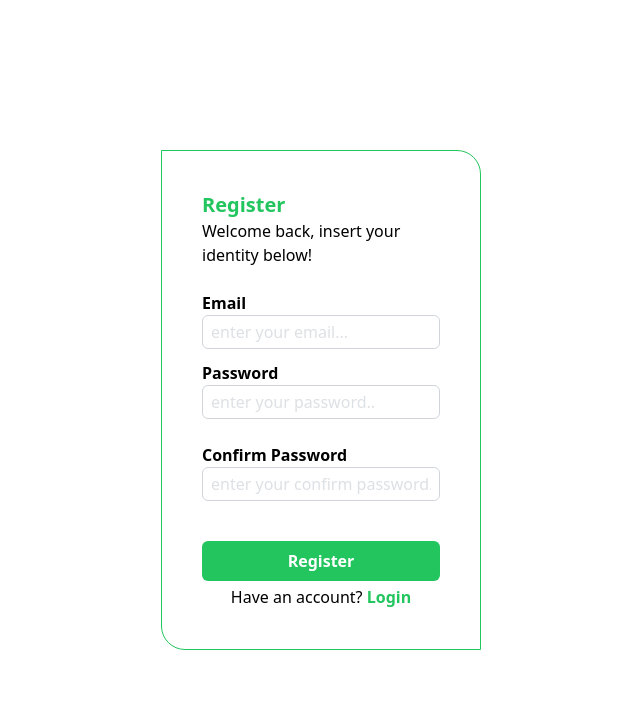
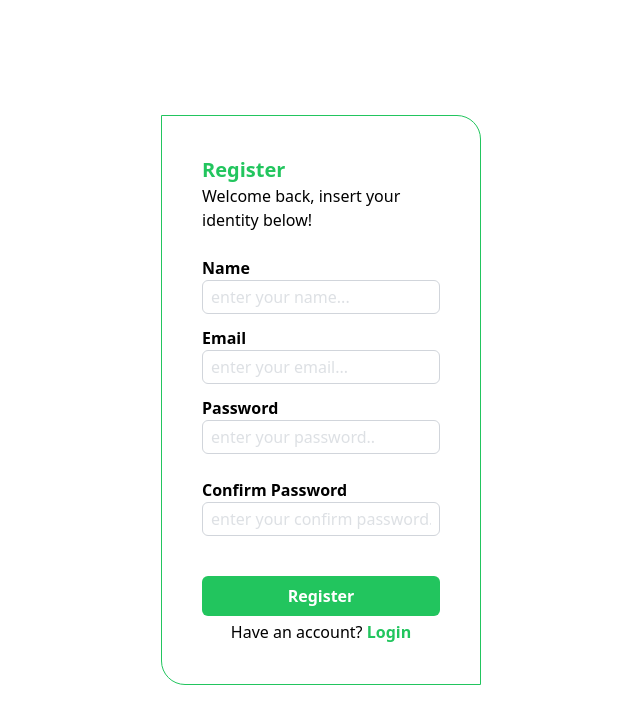
Before and after one commit to merillpr/learn-reactjs-atomic, a React (Vite) app: page /register in a window 1280 px wide. Shown: the top 724 px of the page, without its empty margins (319-959 px from the left). Built offline with nearby package versions, Linux system fonts and the light colour scheme.

Commit message:
feat(register): add backend register

```diff
--- a/src/components/fragments/RegisterFragment.jsx
+++ b/src/components/fragments/RegisterFragment.jsx
@@ -1,15 +1,39 @@
 import { Link } from "react-router-dom";
 import Input from "../elements/Input";
 import Button from "../elements/Button";
+import { register } from "../../services/service.register";
 
 export default function LoginFragment(props) {
   const { namePage, question, destLink, destText } = props;
+
+  const handleOnSubmit = (e) => {
+    e.preventDefault();
+    const user = {
+      name: e.target.name.value,
+      email: e.target.email.value,
+      password: e.target.password.value,
+      password_confirmation: e.target.confirmPassword.value,
+    };
+    register(user, (data) => {
+      if(data.success){
+        window.location.href = "/login";
+      }
+    });
+  };
 
   return (
     <div className="w-full max-w-xs border border-green-500 p-10 rounded-bl-3xl rounded-tr-3xl">
       <h1 className="text-green-500 text-xl font-bold">{namePage}</h1>
       <p className="mb-6">Welcome back, insert your identity below!</p>
-      <form action="">
+      <form onSubmit={handleOnSubmit}>
+        <div className="mb-3">
+          <Input
+            labelName="Name"
+            typeInput="text"
+            name="name"
+            placeText="enter your name..."
+          />
+        </div>
         <div className="mb-3">
           <Input
             labelName="Email"
@@ -38,7 +62,10 @@ export default function LoginFragment(props) {
       </form>
       <p className="text-center">
         {question}{" "}
-        <Link to={`/${destLink}`} className="text-green-500 font-semibold hover:text-green-600">
+        <Link
+          to={`/${destLink}`}
+          className="text-green-500 font-semibold hover:text-green-600"
+        >
           {destText}
         </Link>
       </p>
--- a/src/components/layouts/MainLayout.jsx
+++ b/src/components/layouts/MainLayout.jsx
@@ -18,6 +18,21 @@ export default function MainLayout(props) {
   return (
     <>
       <div className="w-full bg-white py-3 px-5 flex justify-end items-center shadow-md fixed">
+        <div className="mr-4">
+          <a href="/transaction" className="hover:text-green-500">
+            Transaction
+          </a>
+        </div>
+        <div className="mr-4">
+          <a href="/product" className="hover:text-green-500">
+            Product
+          </a>
+        </div>
+        <div className="mr-10">
+          <a href="/product" className="hover:text-green-500">
+            Price
+          </a>
+        </div>
         <div className="mr-4 font-medium">{email}</div>
         <Button
           buttonText="Logout"
--- /dev/null
+++ b/src/services/service.register.js
@@ -0,0 +1,12 @@
+import axios from "axios";
+
+export const register = (user, callback) => {
+  axios
+    .post("http://localhost/okesell/beokesell/public/api/register", user)
+    .then((response) => {
+      callback(response.data);
+    })
+    .catch((error) => {
+      callback(error);
+    });
+};
```
